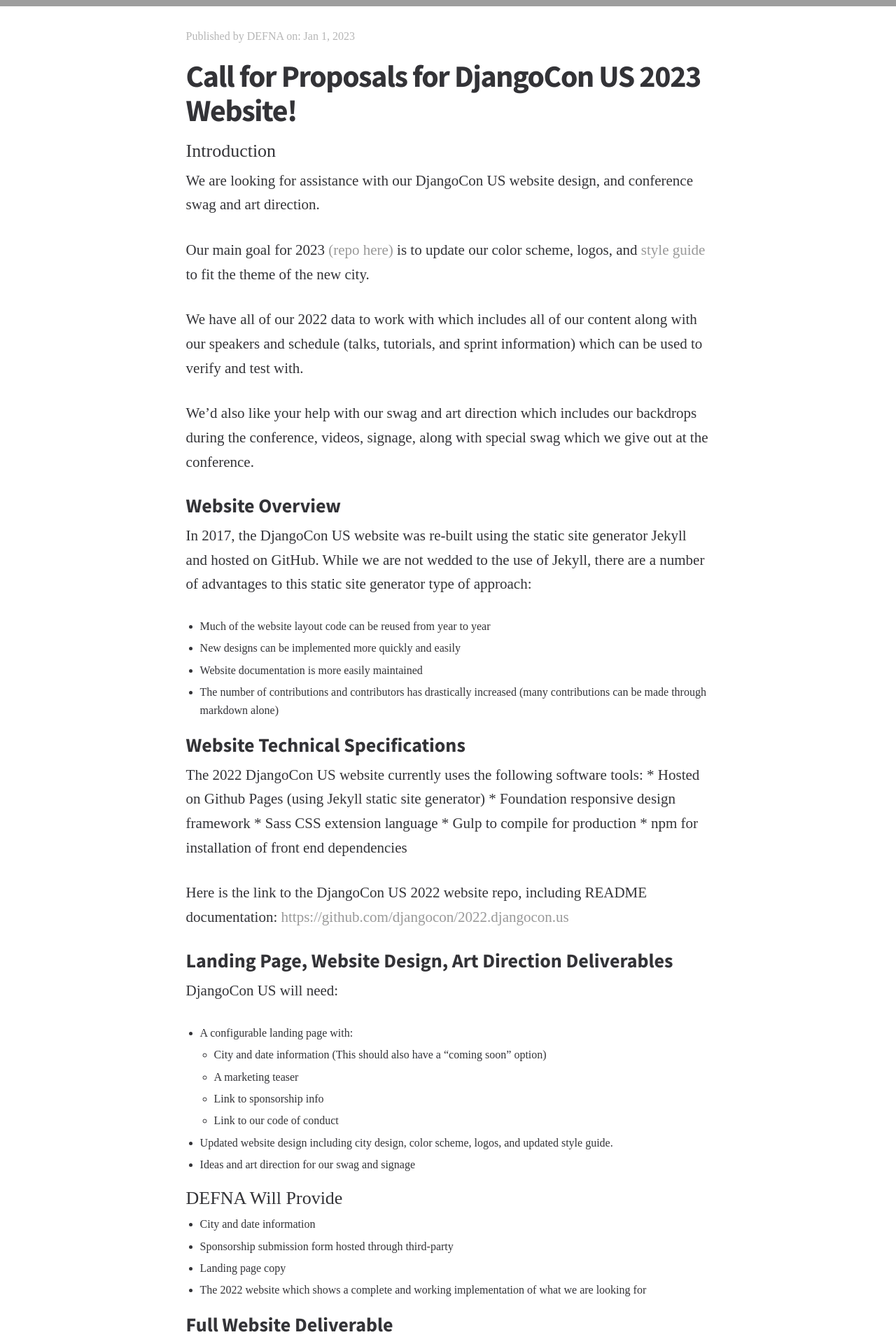
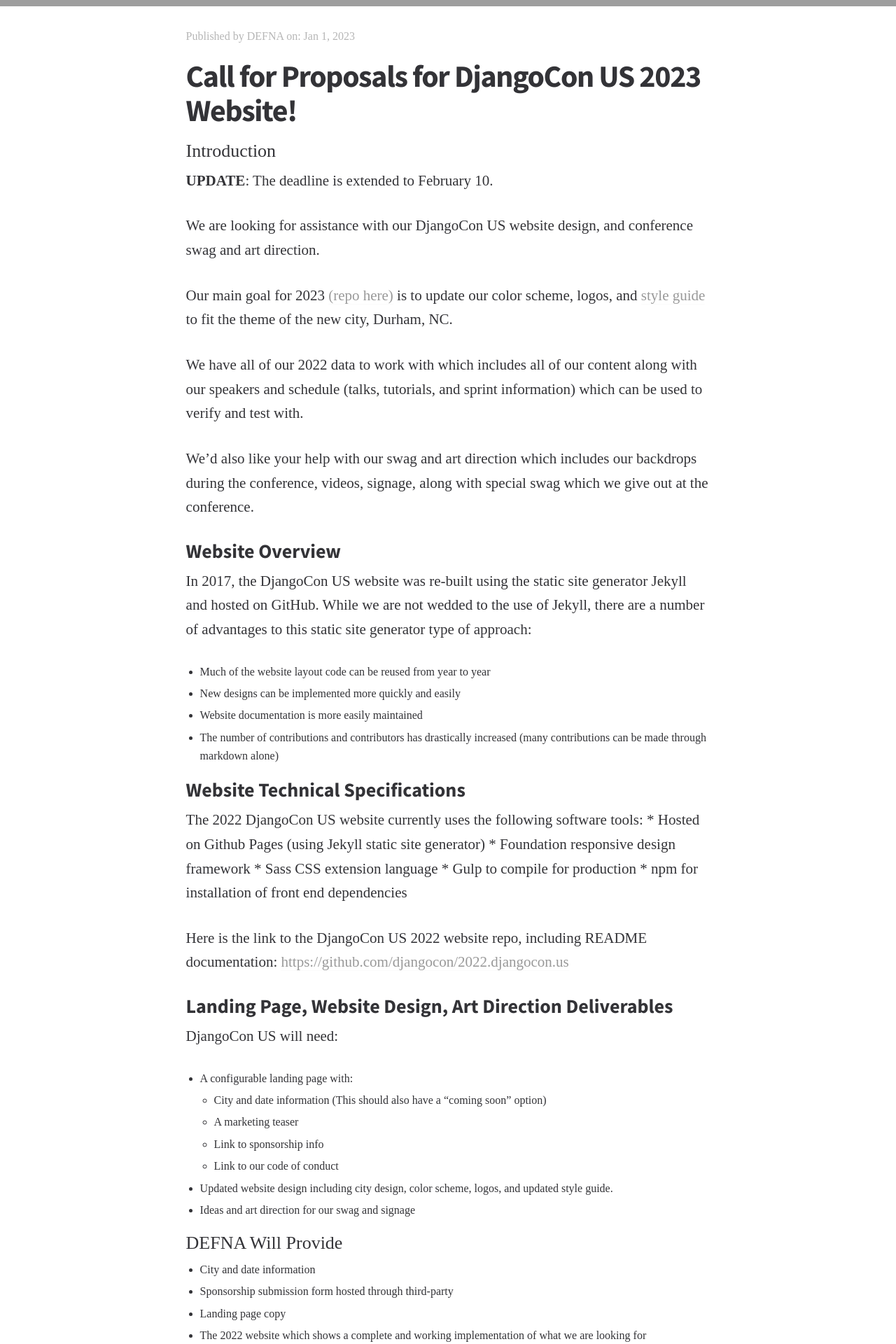
Before and after one commit to DEFNA/defna.org, a Jekyll site: the page built from _posts/2023-01-01-call-for-proposals-for-djangocon-2023-website.md, in a window 1280 px wide. Shown: the part 451-2371 px from the top of the page at 70% size. Built offline with Jekyll 4.4.1, drawn with Linux system fonts in a browser that asks for light colours; some of the changed text lies outside the part shown; grey boxes are pictures that could not be loaded.

Commit message:
📅 Extend the CFP deadline to 2/10/23

```diff
--- a/_posts/2023-01-01-call-for-proposals-for-djangocon-2023-website.md
+++ b/_posts/2023-01-01-call-for-proposals-for-djangocon-2023-website.md
@@ -15,9 +15,11 @@
 
 ### Introduction
 
+**UPDATE**: The deadline is extended to February 10.
+
 We are looking for assistance with our DjangoCon US website design, and conference swag and art direction.
 
-Our main goal for 2023 [(repo here)](https://github.com/djangocon/2023.djangocon.us) is to update our color scheme, logos, and [style guide](https://2022.djangocon.us/styleguide/) to fit the theme of the new city.
+Our main goal for 2023 [(repo here)](https://github.com/djangocon/2023.djangocon.us) is to update our color scheme, logos, and [style guide](https://2022.djangocon.us/styleguide/) to fit the theme of the new city, Durham, NC.
 
 We have all of our 2022 data to work with which includes all of our content along with our speakers and schedule (talks, tutorials, and sprint information) which can be used to verify and test with.
 
@@ -80,8 +82,8 @@
 ## CFP Timeline
 
 1. Call for proposals opens: January 7, 2023
-2. Deadline to submit proposal: January 31, 2023
-3. Decision: February 11, 2023
+2. Deadline to submit proposal: February 10, 2023
+3. Decision: February 16, 2023
 
 ## Submission Instructions
 
```
